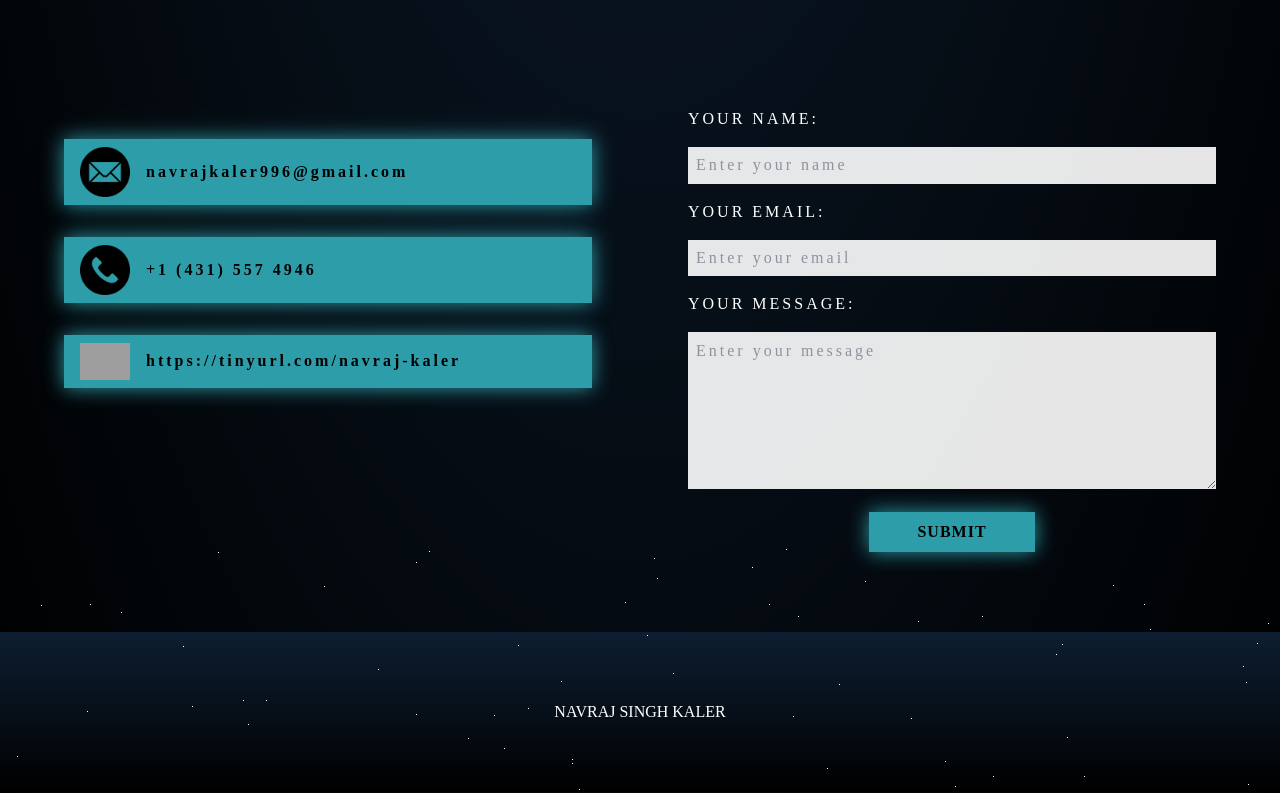
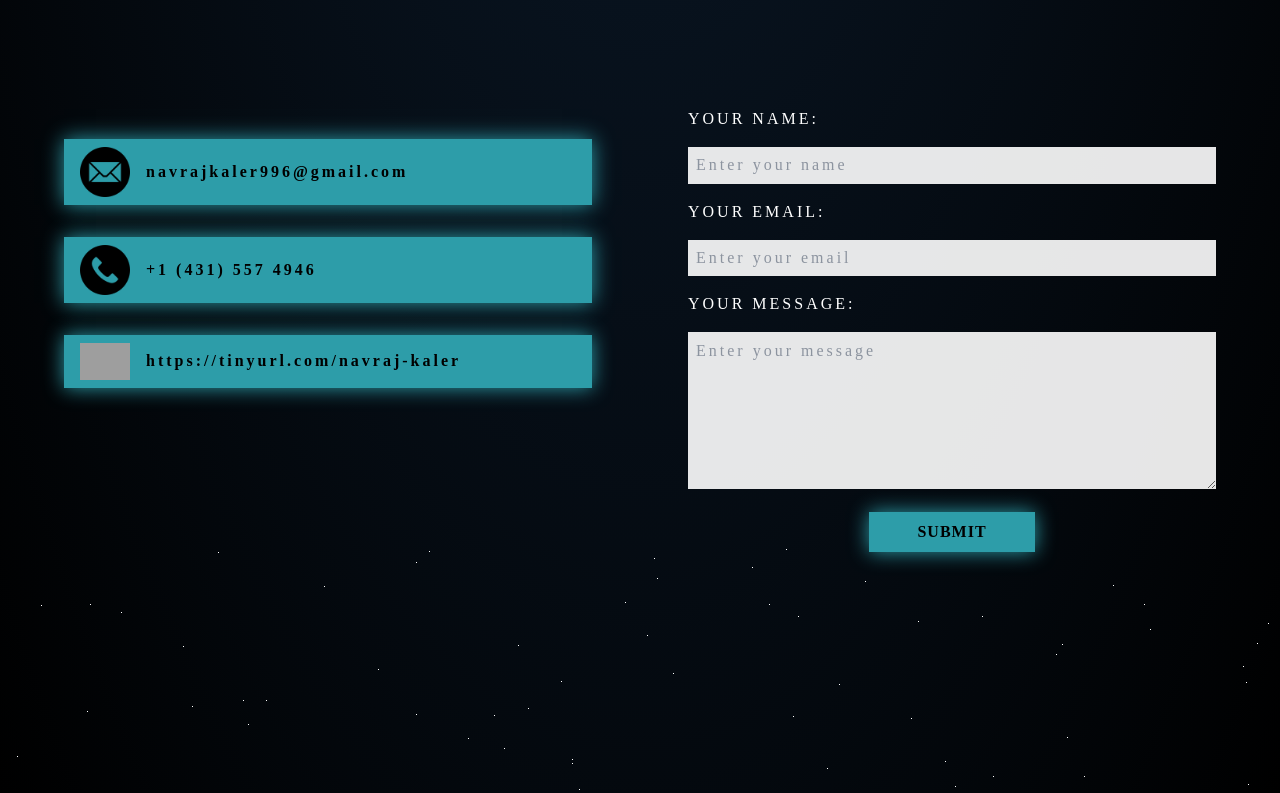
Before and after one commit to navrajkaler996/navraj-portfolio, a React (Vite) app: page / in a window 1280 px wide. Shown: the part 2929-3722 px from the top of the page. Built offline with nearby package versions, Linux system fonts and the light colour scheme; grey boxes are pictures that could not be loaded; a web font is replaced by a local one.

Commit message:
footer fixed

```diff
--- a/src/layouts/Footer.tsx
+++ b/src/layouts/Footer.tsx
@@ -4,10 +4,7 @@ const Footer: React.FC = () => {
   return (
     <div
       id="footer"
-      className="flex justify-center items-center h-[10rem] w-[100%] font-cuprum text-[#fff] mt-[5rem]"
-      style={{ background: "linear-gradient(to bottom, #0D1E31, #000)" }}>
-      <span>NAVRAJ SINGH KALER</span>
-    </div>
+      className="flex justify-center items-center h-[10rem] w-[100%] font-cuprum text-[#fff] mt-[5rem]"></div>
   );
 };
 
```
